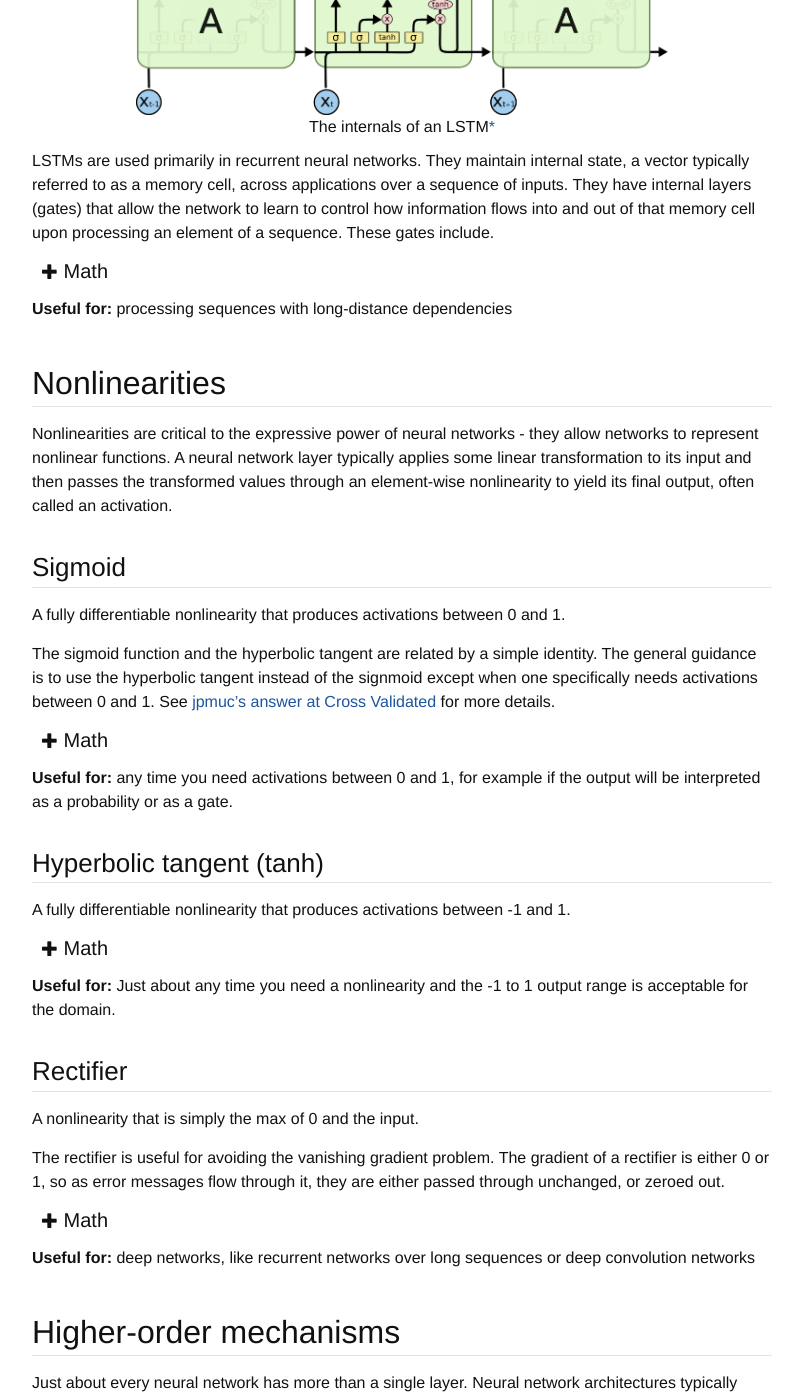
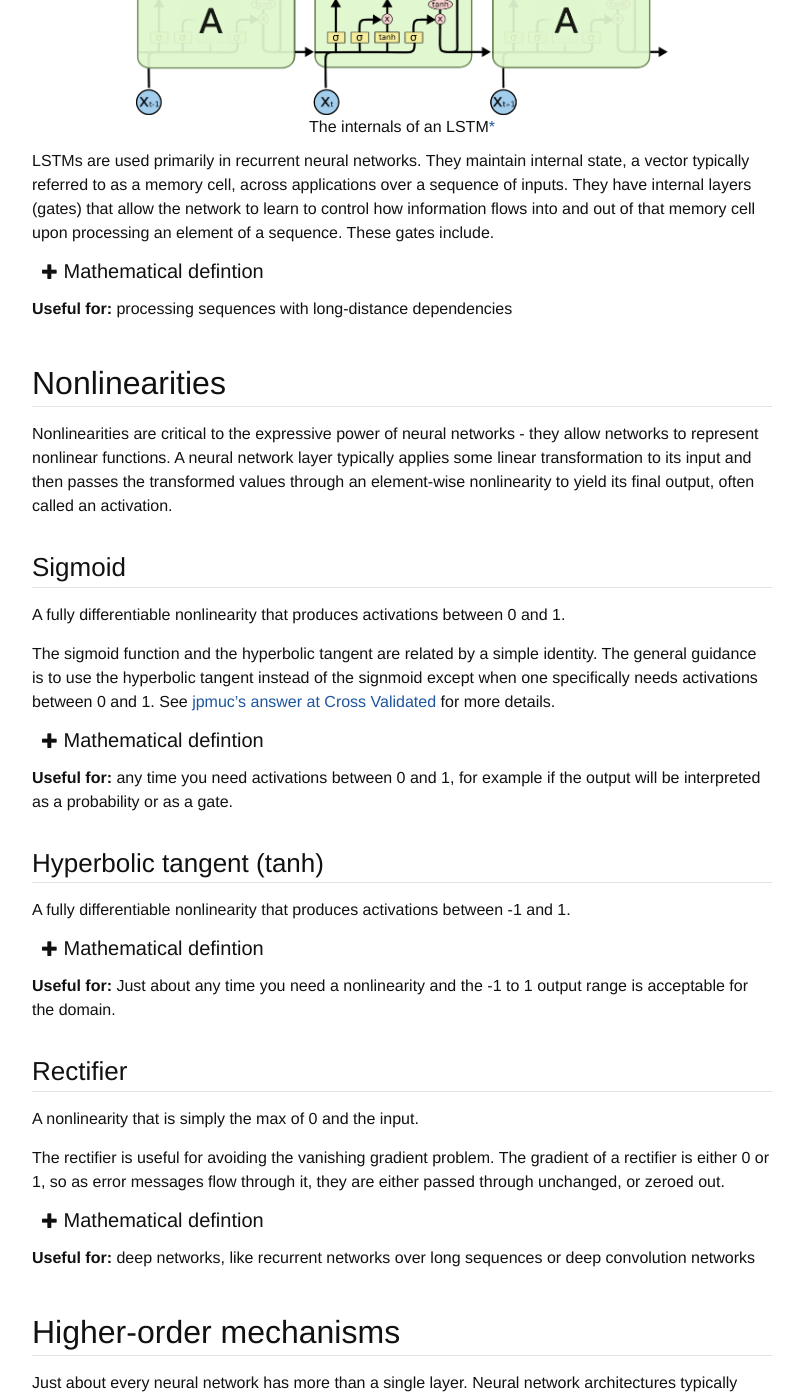
Before and after one commit to GradySimon/neural-network-building-blocks, a Jekyll site: the page built from index.md, in a window 1280 px wide and 1400 px high, scrolled down 2379 px. Shown: the whole window, without its empty margins (238-1041 px from the left). Built offline with Jekyll 4.4.1, drawn with Linux system fonts in a browser that asks for light colours; nearby versions of some CDN libraries; formulas are drawn with MathJax 3; some of the changed text lies outside the part shown.

Commit message:
Change display title of math collapse sections

```diff
--- a/index.md
+++ b/index.md
@@ -24,7 +24,7 @@ A layer takes a vector as input and produces another vector, not necessarily of
 
 A linear transformation of the input followed by a nonlinearity.
 
-{% include start-collapse.html id="vanilla-math" class="math" title="Math" %}
+{% include start-collapse.html id="vanilla-math" class="math" title="Mathematical defintion" %}
 A vanilla layer $$h$$ can be defined for a weight matrix $$W$$, bias vector $$b$$, and a nonlinearity $$f$$:
 
 $$h(x) = f(Wx + b)$$
@@ -40,7 +40,7 @@ Turns an input vector into a categorical probability distribution.
 
 Takes an input vector and returns another vector of the same dimensionality whose elements are each between 0 and 1 and also sum to 1. This makes the output vector suitable to be interpreted as a categorical probability distribution.
 
-{% include start-collapse.html id="softmax-math" class="math" title="Math" %}
+{% include start-collapse.html id="softmax-math" class="math" title="Mathematical defintion" %}
 For an $$n$$-dimensional input vector $$x$$, each element $$i$$ of a softmax layer's output is defined as:
 
 $$softmax(x)_i = \frac{e^{x_i}}{\sum_{j=1}^n e^{x_j}}$$
@@ -84,7 +84,7 @@ The output vector or hidden state of a GRU at a given time step in a sequence de
 
 The way that previous hidden state influences next hidden state is controlled by two internal layers called gates, the update gate and the reset gate.
 
-{% include start-collapse.html id="gru-math" class="math" title="Math" %}
+{% include start-collapse.html id="gru-math" class="math" title="Mathematical defintion" %}
 At each time step, we compute the values of the two gates, the update gate $$z_t$$, and the reset gate $$r_t$$. They are parameterized by $$W^{(z)}$$ and $$W^{(r)}$$, weight matrices for incorporating the current element of the input sequence, $$x_t$$, and $$U^{(z)}$$ and $$U^{(r)}$$, weight matrices for incorporating the previous hidden state, $$h_t$$. We use the sigmoid activation function $$\sigma$$ to ensure that the elements of these gate vectors are between zero and one:
 
 $$
@@ -121,7 +121,7 @@ The internals of an LSTM{% include ack-link.html name="colah" anchor="*" %}
 
 LSTMs are used primarily in recurrent neural networks. They maintain internal state, a vector typically referred to as a memory cell, across applications over a sequence of inputs. They have internal layers (gates) that allow the network to learn to control how information flows into and out of that memory cell upon processing an element of a sequence. These gates include.
 
-{% include start-collapse.html id="lstm-math" class="math" title="Math" %}
+{% include start-collapse.html id="lstm-math" class="math" title="Mathematical defintion" %}
 At each time step, we compute the values of the three gates, the input gate $$i_t$$, the forget gate $$f_t$$, and the output gate $$o_t$$ for an input element $$x_t$$ and the previous hidden state $$h_{t-1}$$. These gates are parameterized by $$W^{(i)}$$, $$W^{(f)}$$, and $$W^{(o)}$$, weight matrices for incorporating the current element of the input sequence, and by $$U^{(i)}$$, $$U^{(f)}$$, and $$U^{(o)}$$, weight matrices for incorporating the previous hidden state:
 
 $$
@@ -158,7 +158,7 @@ A fully differentiable nonlinearity that produces activations between 0 and 1.
 
 The sigmoid function and the hyperbolic tangent are related by a simple identity. The general guidance is to use the hyperbolic tangent instead of the signmoid except when one specifically needs activations between 0 and 1. See [jpmuc's answer at Cross Validated](http://stats.stackexchange.com/a/101563) for more details.
 
-{% include start-collapse.html id="sigmoid-math" class="math" title="Math" %}
+{% include start-collapse.html id="sigmoid-math" class="math" title="Mathematical defintion" %}
 The sigmoid function, often denoted $$\sigma$$, is defined for a scalar $$x$$ as:
 
 $$ \sigma(x) = \frac{1}{1 + e^{-x}} $$
@@ -172,7 +172,7 @@ $$ \sigma(x) = \frac{1}{1 + e^{-x}} $$
 
 A fully differentiable nonlinearity that produces activations between -1 and 1.
 
-{% include start-collapse.html id="tanh-math" class="math" title="Math" %}
+{% include start-collapse.html id="tanh-math" class="math" title="Mathematical defintion" %}
 The hyperbolic tangent $$tanh$$ can be defined for a scalar $$x$$ as:
 
 $$ tanh(x) = \frac{e^{2x} - 1}{e^{2x} + 1} $$
@@ -188,7 +188,7 @@ A nonlinearity that is simply the max of 0 and the input.
 
 The rectifier is useful for avoiding the vanishing gradient problem. The gradient of a rectifier is either 0 or 1, so as error messages flow through it, they are either passed through unchanged, or zeroed out.
 
-{% include start-collapse.html id="rectifier-math" class="math" title="Math" %}
+{% include start-collapse.html id="rectifier-math" class="math" title="Mathematical defintion" %}
 The rectifier can be defined for a scalar $$x$$ as:
 
 $$ f(x) = max(0, x) $$
```
